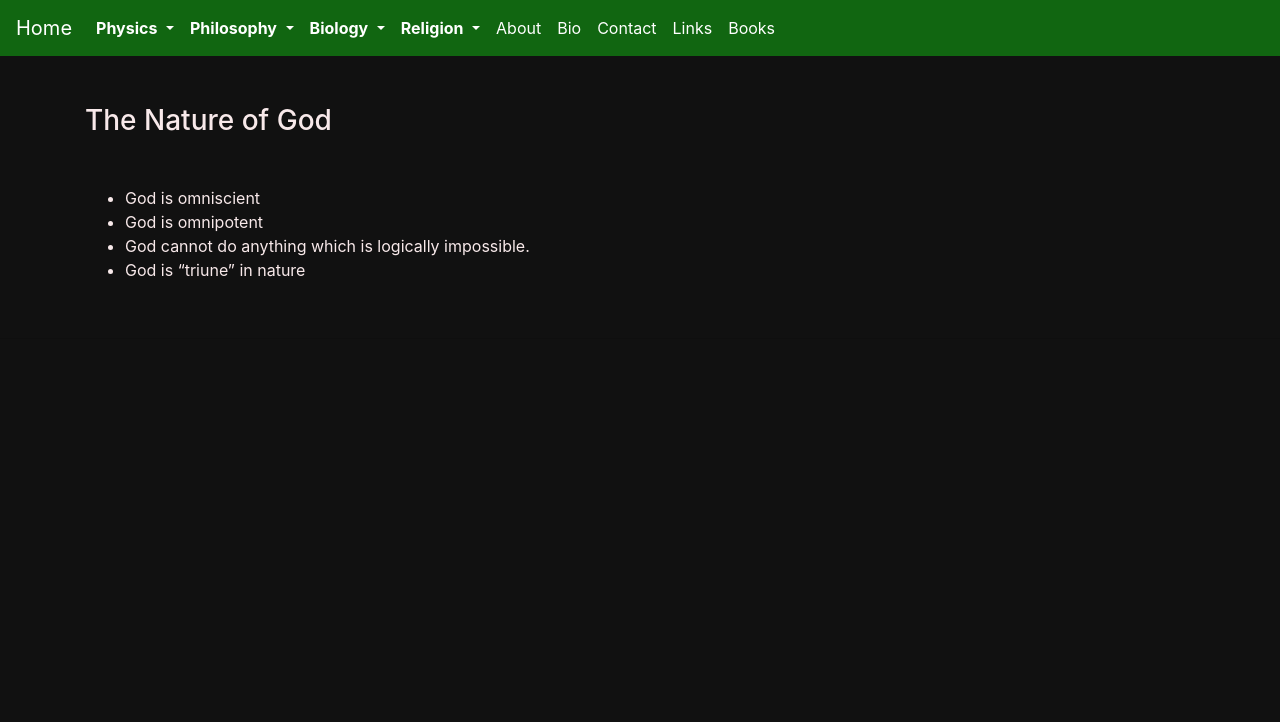
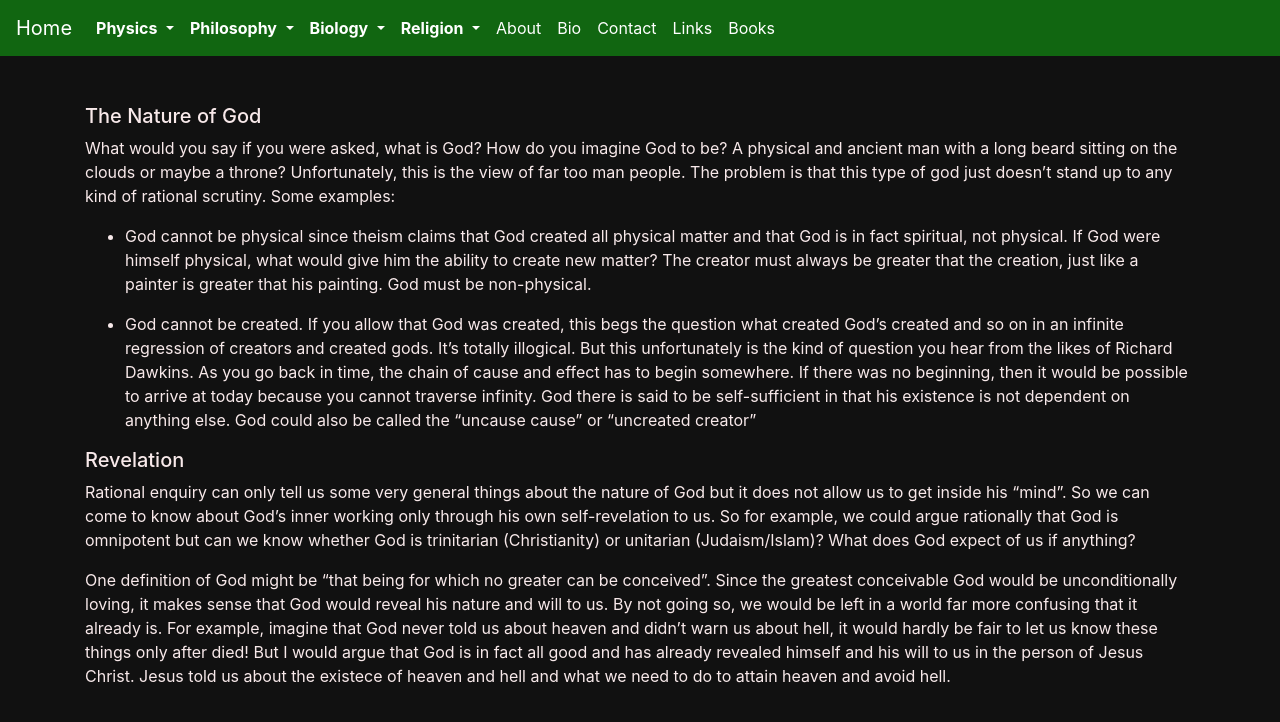
Before and after one commit to nekelly/nekelly.github.io, a Jekyll site: the page built from pages/god.md, in a window 1280 px wide. Shown: the top 722 px of the page. Built offline with Jekyll 4.4.1, drawn with Linux system fonts in a browser that asks for light colours; our own code applies the rules of GitHub Pages for plain Markdown files.

```diff
--- a/pages/god.md
+++ b/pages/god.md
@@ -2,10 +2,30 @@
 layout: default
 ---
 
-### The Nature of God
-&nbsp;
+##### The Nature of God
 
-- God is omniscient
-- God is omnipotent
-- God cannot do anything which is logically impossible.
-- God is "triune" in nature
+What would you say if you were asked, what is God? How do you imagine God to be? A physical and ancient man with a long beard sitting on the
+clouds or maybe a throne? Unfortunately, this is the view of far too man people. The problem is that this type of god just doesn't stand up
+to any kind of rational scrutiny. Some examples:
+
+- God cannot be physical since theism claims that God created all physical matter and that God is in fact spiritual, not physical.
+If God were himself physical, what would give him the ability to create new matter? The creator must always be greater that the creation, just
+like a painter is greater that his painting. God must be non-physical.
+
+- God cannot be created. If you allow that God was created, this begs the question what created God's created and so on in an infinite regression
+of creators and created gods. It's totally illogical. But this unfortunately is the kind of question you hear from the likes of Richard Dawkins.
+As you go back in time, the chain of cause and effect has to begin somewhere. If there was no beginning, then it would be possible to arrive at today
+because you cannot traverse infinity. God there is said to be self-sufficient in that his existence is not dependent on anything else. God could also
+be called the "uncause cause" or "uncreated creator"
+
+##### Revelation
+
+Rational enquiry can only tell us some very general things about the nature of God but it does not allow us to get inside his "mind". So we can come
+to know about God's inner working only through his own self-revelation to us. So for example, we could argue rationally that God is omnipotent but can
+we know whether God is trinitarian (Christianity) or unitarian (Judaism/Islam)? What does God expect of us if anything?
+
+One definition of God might be "that being for which no greater can be conceived". Since the greatest conceivable God would be unconditionally loving,
+it makes sense that God would reveal his nature and will to us. By not going so, we would be left in a world far more confusing that it already is.
+For example, imagine that God never told us about heaven and didn't warn us about hell, it would hardly be fair to let us know these things only after
+died! But I would argue that God is in fact all good and has already revealed himself and his will to us in the person of Jesus Christ. Jesus told us
+about the existece of heaven and hell and what we need to do to attain heaven and avoid hell.
```
Also changed, not shown: pages/books.md (+1 -0 lines), pages/kalam_argument.md (+36 -0 lines).
